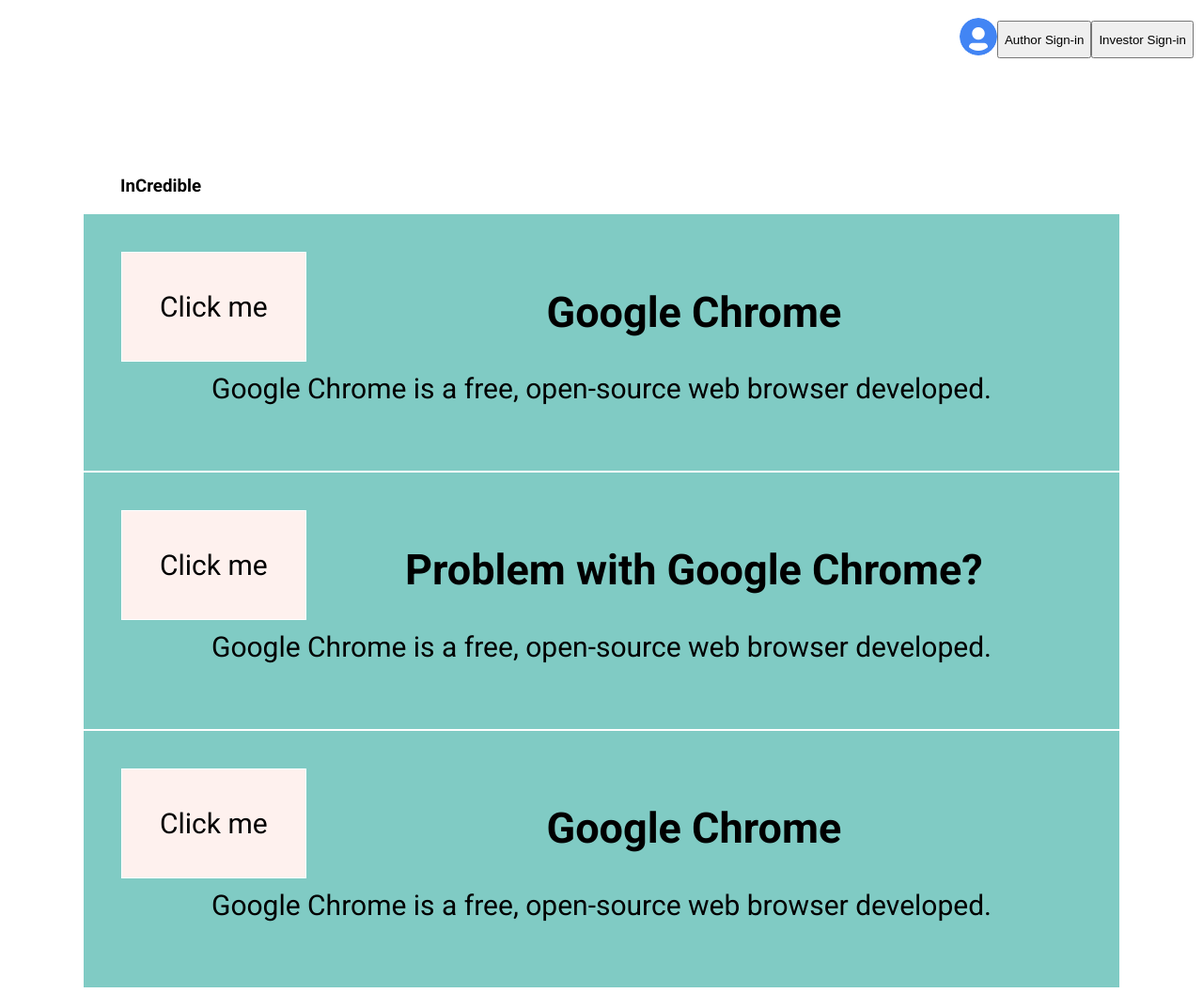
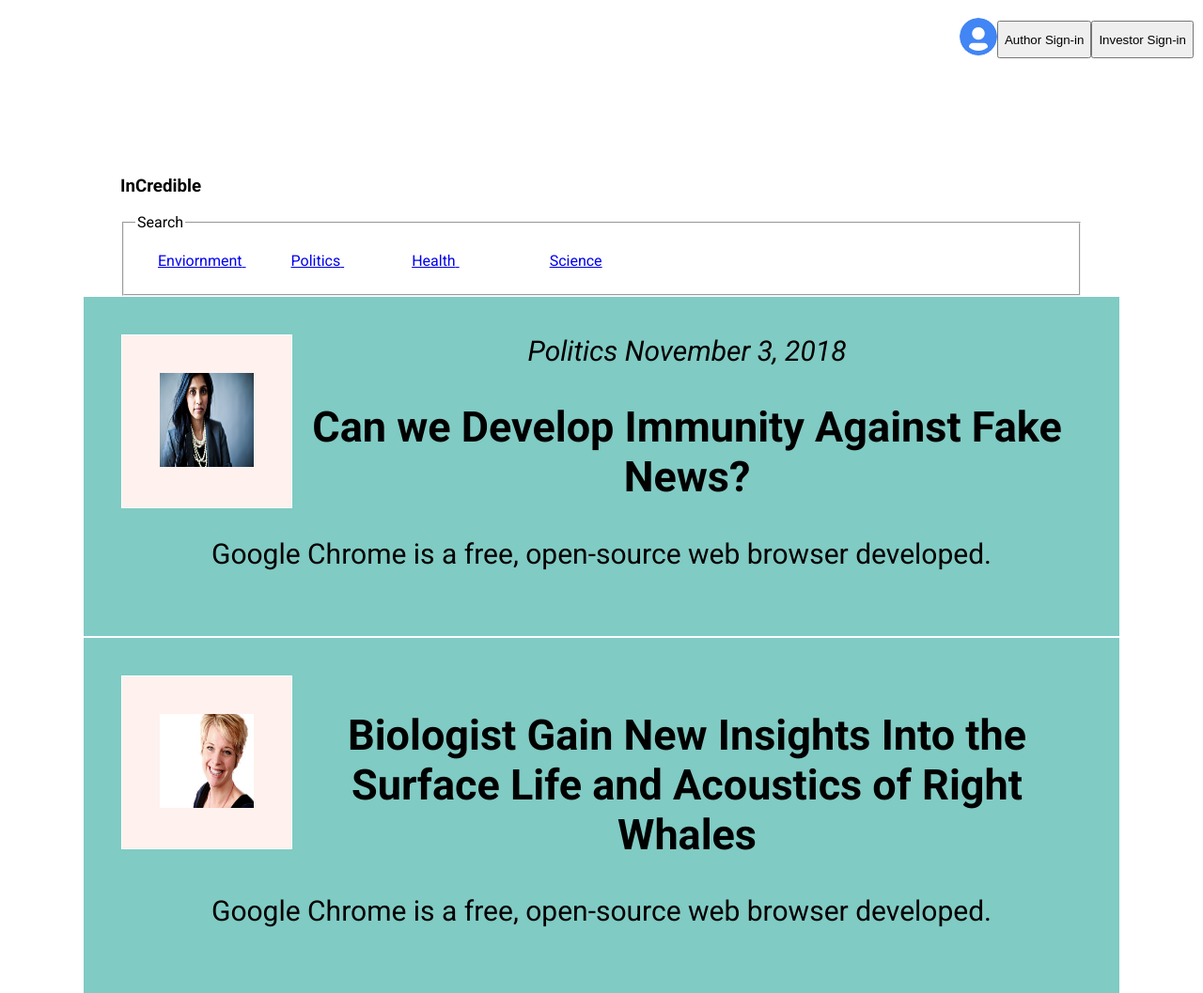
Before and after one commit to juhipark/in_credible, a plain HTML site: page web-start/index.html in a window 1280 px wide. Shown: the top 1057 px of the page at 94% size. Drawn offline with Linux system fonts and the light colour scheme; some packages are replaced by stand-ins of ours; no server answers.

Commit message:
index.html popup change

```diff
--- a/web-start/index.html
+++ b/web-start/index.html
@@ -26,6 +26,24 @@
     <div class="mdl-cell mdl-cell--12-col mdl-cell--12-col-tablet mdl-grid">
       <div class="mdl-layout__header-row mdl-cell mdl-cell--12-col mdl-cell--12-col-tablet mdl-cell--12-col-desktop">
           <h3>InCredible</h3>
+          <style type="text/css">
+            dummydeclaration { padding-left: 4em; } /* Firefox ignores first declaration for some reason */
+            tab1 { padding-left: 1.5em; }
+            tab2 { padding-left: 3em; }
+            tab3 { padding-left: 4.5em; }
+            tab4 { padding-left: 6em; }
+          </style>
+          <form>
+            <fieldset>
+              <legend>Search</legend>
+              <p>
+                <a href="https://www.cosmopolitan.com/lifestyle/advice/g1738/luxury-gifts-women/"><tab1>Enviornment</tab1> </a>
+                <a href="https://www.nytimes.com/section/politics"><tab2>Politics</tab2> </a>
+                <a href="https://www.cnn.com/health"><tab3>Health</tab3> </a>
+                <a href="https://www.sciencenews.org/"><tab4>Science</tab4> </a>
+              </p>
+            </fieldset>
+          </form>
       </div>
       <div id="user-container">
         <div hidden id="user-pic"></div>
@@ -38,29 +56,43 @@
   <main>
     <div class="container">
         <div class="item">
-            <div class="profile" onclick="myProfile()">Click me
-                <span class="popuptext" id="myPopup">The Best Biography ever! I am so great!</span>
+            <div class="profile" onclick="myProfile()">
+              <img src="images/image1.jpg" style="width:100px;height:100px;"/>
+                <span class="popuptext" id="myPopup" style="width:500;height:500;">
+                  <img src="images/image1.jpg" style="width:100px;height:100px;"/>
+                    <section align="right"> -Born: April 20, 1996 </section>
+                </span>
             </div>
               <article onclick="window.open('sample.html','_blank')">
-                <h1>Google Chrome</h1>
+                <var> Politics</var>
+                <var> November 3, 2018</var>
+                <h1>Can we Develop Immunity Against Fake News?</h1>
+
+                <!--<a href="https://www.pri.org/stories/2017-02-11/can-we-develop-immunity-against-fake-news">Can We Develop Immunity Against Fake News?</a>-->
                 <p>Google Chrome is a free, open-source web browser developed.</p>
               </article>
             </div>
         <div class="item">
-            <div class="profile" onclick="myProfile()">Click me
-                <span class="popuptext" id="myPopup">The Best Biography ever! I am so great!</span>
+            <div class="profile" onclick="myProfile()">
+              <img src="images/image2.jpg" style="width:100px;height:100px;"/>
+                <span class="popuptext" id="myPopup">
+                  <img src="images/image2.jpg" style="width:100px;height:100px;"/>
+                  <var align="Right"> -Born: December 12, 1985 </var>
+
+                </span>
             </div>
               <article onclick="window.open('sample.html','_blank')">
-                <h1>Problem with Google Chrome?</h1>
+                <h1>Biologist Gain New Insights Into the Surface Life and Acoustics of Right Whales</h1>
                 <p>Google Chrome is a free, open-source web browser developed.</p>
               </article>
             </div>
         <div class="item">
-            <div class="profile" onclick="myProfile()">Click me
+            <div class="profile" onclick="myProfile()">
+              <img src="images/image3.jpg" style="width:150px;height:100px;"/>
                 <span class="popuptext" id="myPopup">The Best Biography ever! I am so great!</span>
             </div>
               <article onclick="window.open('sample.html','_blank')">
-                <h1>Google Chrome</h1>
+                <h1>The Kelp Forest of Our Oceans Are Dying</h1>
                 <p>Google Chrome is a free, open-source web browser developed.</p>
               </article>
             </div>
--- a/web-start/styles/main.css
+++ b/web-start/styles/main.css
@@ -13,7 +13,7 @@
     background-color: #fef1ee;
     border: 1px solid #fff;
     padding: 40px;
-    font-size: 30px;
+    font-size: 14px;
     position: relative;
     display: inline-block;
     cursor: pointer;
@@ -30,6 +30,7 @@
     bottom: 125%;
     left: 50%;
     margin-left: -80px;
+
 }
 
 /* Popup arrow */
```
Also changed, not shown: web-start/images/image1.jpg (added), web-start/images/image2.jpg (added), web-start/images/image3.jpg (added), 2 other files.
